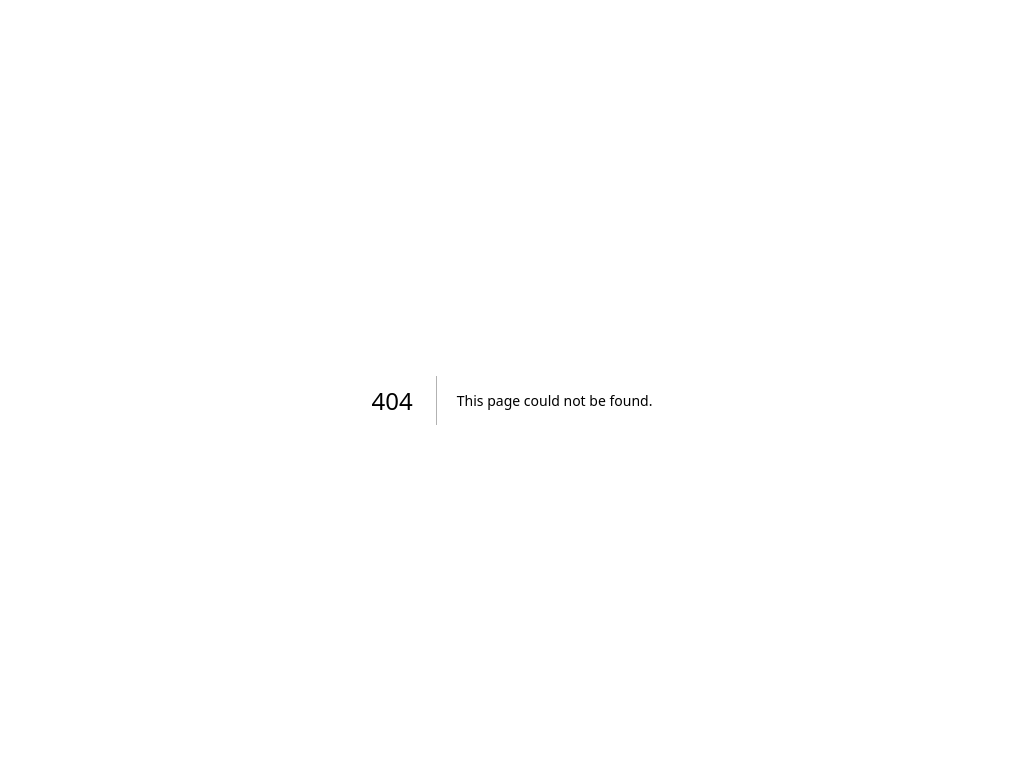
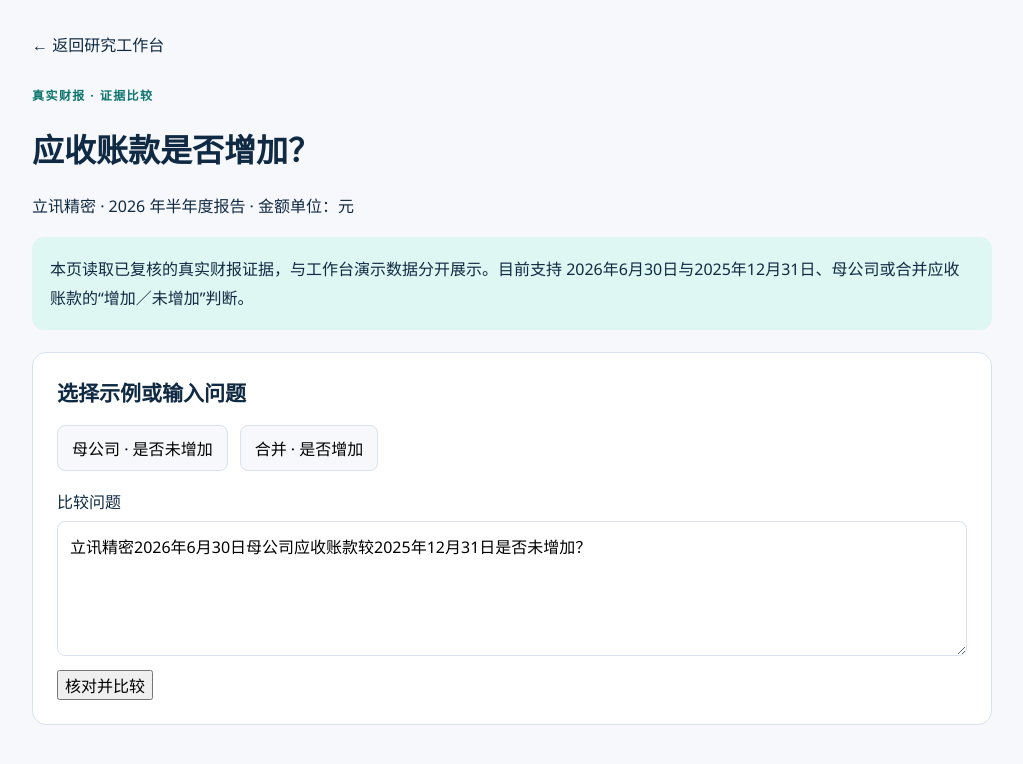
Before and after one commit to zsr66666-creative/finsentinel-financial-agent, a Next.js app in the folder frontend/: page /compare in a window 1280 px wide. Before the commit this address had no page. Shown: the top 764 px of the page, without its empty margins (128-1151 px from the left). Built offline with nearby package versions, Linux system fonts and the light colour scheme.

Commit message:
feat: add real-report evidence comparison page

```diff
--- /dev/null
+++ b/frontend/src/app/compare/page.tsx
@@ -0,0 +1,82 @@
+'use client';
+
+import Link from 'next/link';
+import { FormEvent, useState } from 'react';
+
+const example = (scope: string, relation: string) => `立讯精密2026年6月30日${scope}应收账款较2025年12月31日是否${relation}？`;
+type Result = {
+  status: string; claim_true: boolean | null; reason?: string;
+  current_period?: string; previous_period?: string; current_value?: string;
+  previous_value?: string; difference?: string; statement_scope?: string;
+  evidence_ids: string[]; evidence?: { chunk_id: string; page: number }[];
+};
+const reasons: Record<string, string> = {
+  unsupported_or_ambiguous_query: '问题不在当前支持范围内，或缺少明确的报表口径。请参考上方示例。',
+  period_not_reviewed: '该日期组合尚未完成证据复核，暂不能给出结论。',
+  missing_or_unverified_evidence: '所需证据缺失或来源校验未通过，暂不能给出结论。',
+};
+
+export default function ComparePage() {
+  const [question, setQuestion] = useState(example('母公司', '未增加'));
+  const [submitted, setSubmitted] = useState('');
+  const [result, setResult] = useState<Result | null>(null);
+  const [busy, setBusy] = useState(false);
+  const [error, setError] = useState('');
+
+  function change(value: string) { setQuestion(value); setResult(null); setError(''); }
+  async function submit(event: FormEvent) {
+    event.preventDefault();
+    if (busy || !question.trim()) return;
+    const controller = new AbortController();
+    const timeout = setTimeout(() => controller.abort(), 10000);
+    setBusy(true); setResult(null); setError(''); setSubmitted(question.trim());
+    try {
+      // An empty production base uses the same-origin Nginx API route.
+      const base = process.env.NEXT_PUBLIC_API_URL ?? '';
+      const response = await fetch(`${base}/api/v1/evidence/compare`, {
+        method: 'POST', headers: { 'Content-Type': 'application/json' },
+        body: JSON.stringify({ question: question.trim() }), signal: controller.signal,
+      });
+      if (!response.ok) throw new Error(response.status === 503 ? '证据服务暂不可用，请稍后重试。' : `请求失败（${response.status}），请稍后重试。`);
+      const body: Result = await response.json();
+      if (!['supported', 'needs_review'].includes(body.status) || !Array.isArray(body.evidence_ids) ||
+          (body.status === 'supported' && (typeof body.claim_true !== 'boolean' || !body.evidence_ids.length))) {
+        throw new Error('返回结果不完整，请稍后重试。');
+      }
+      setResult(body);
+    } catch (cause) {
+      setError(cause instanceof Error && cause.name === 'AbortError' ? '请求超时，请重试。' : cause instanceof Error ? cause.message : '网络连接失败，请重试。');
+    } finally { clearTimeout(timeout); setBusy(false); }
+  }
+
+  return <main className="comparison-page">
+    <Link href="/">← 返回研究工作台</Link>
+    <header><p className="eyebrow">真实财报 · 证据比较</p><h1>应收账款是否增加？</h1>
+      <p>立讯精密 · 2026 年半年度报告 · 金额单位：元</p></header>
+    <div className="comparison-note">本页读取已复核的真实财报证据，与工作台演示数据分开展示。目前支持 2026年6月30日与2025年12月31日、母公司或合并应收账款的“增加／未增加”判断。</div>
+    <section className="comparison-card">
+      <h2>选择示例或输入问题</h2>
+      <div className="comparison-examples">{[['母公司', '未增加'], ['合并', '增加']].map(([scope, relation]) =>
+        <button type="button" key={scope} disabled={busy} onClick={() => change(example(scope, relation))}>{scope} · 是否{relation}</button>)}</div>
+      <form onSubmit={submit}><label htmlFor="comparison-question">比较问题</label>
+        <textarea id="comparison-question" rows={4} maxLength={500} value={question} disabled={busy} onChange={e => change(e.target.value)} />
+        <button className="primary-button" type="submit" disabled={busy || !question.trim()}>{busy ? '正在核对证据…' : '核对并比较'}</button></form>
+    </section>
+    <div aria-live="polite" aria-busy={busy}>
+      {error && <p className="error" role="alert">{error} 未生成比较结论。</p>}
+      {result && <section className="comparison-card"><h2>{result.status === 'supported' ? '证据支持的比较结果' : '待复核'}</h2><p>{submitted}</p>
+        {result.status === 'needs_review' ? <p>{reasons[result.reason ?? ''] ?? '证据尚不足，暂不能给出结论。'}</p> : <>
+          <p className="comparison-verdict">{result.claim_true ? '是，该问题中的判断成立。' : '否，该问题中的判断不成立。'}</p>
+          <p>报表口径：{result.statement_scope === 'parent' ? '母公司' : '合并'}</p>
+          <dl className="comparison-values"><div><dt>{result.previous_period}</dt><dd>{result.previous_value} 元</dd></div>
+            <div><dt>{result.current_period}</dt><dd>{result.current_value} 元</dd></div>
+            <div><dt>本期 − 对比期</dt><dd>{result.difference} 元</dd></div></dl>
+          <h3>证据定位</h3><p>《立讯精密：2026年半年度报告》；以下为 PDF 阅读器物理页码。</p>
+          <ul>{result.evidence_ids.map(id => <li key={id}><code>{id}</code> · {id.includes('fulltext') || id.endsWith('s8') ? '报表标题' : '数值行'}
+            {result.evidence?.find(item => item.chunk_id === id) && ` · 第 ${result.evidence.find(item => item.chunk_id === id)!.page} 页`}</li>)}</ul>
+          <p>本结果基于指定报告的已复核日期、单位及口径，不代表未来预测。原始 PDF 尚未提供在线预览。</p>
+        </>}
+      </section>}
+    </div>
+  </main>;
+}
--- a/frontend/src/app/globals.css
+++ b/frontend/src/app/globals.css
@@ -9,6 +9,23 @@
   --danger: #b42318;
   --warning: #b54708;
 }
+
+.comparison-page { max-width: 1000px; margin: 0 auto; padding: 32px 20px; }
+.comparison-page header { margin: 30px 0 20px; }
+.comparison-page h2 { font-size: 21px; }
+.comparison-note { padding: 18px; background: #dff7f2; border-radius: 12px; line-height: 1.8; }
+.comparison-card { margin-top: 22px; padding: 24px; border: 1px solid var(--line); border-radius: 14px; background: white; }
+.comparison-examples { display: flex; flex-wrap: wrap; gap: 12px; margin: 18px 0; }
+.comparison-examples button { padding: 10px 14px; border: 1px solid var(--line); background: var(--paper); border-radius: 8px; }
+.comparison-card label { display: block; margin-bottom: 8px; }
+.comparison-card textarea { display: block; width: 100%; padding: 12px; font: inherit; line-height: 1.7; border: 1px solid var(--line); border-radius: 8px; margin-bottom: 14px; resize: vertical; }
+.comparison-card button:disabled { opacity: .6; cursor: wait; }
+.comparison-verdict { font-size: 21px; font-weight: bold; color: var(--accent); }
+.comparison-values { display: grid; grid-template-columns: repeat(auto-fit,minmax(210px,1fr)); gap: 16px; }
+.comparison-values div { padding: 16px; background: var(--paper); border-radius: 8px; }
+.comparison-values dd { margin: 8px 0 0; overflow-wrap: anywhere; }
+.comparison-card li { margin: 12px 0; overflow-wrap: anywhere; }
+.comparison-card p { line-height: 1.8; }
 
 * { box-sizing: border-box; }
 html, body { margin: 0; min-height: 100%; }
--- a/frontend/src/app/page.tsx
+++ b/frontend/src/app/page.tsx
@@ -1,6 +1,7 @@
 'use client';
 
 import { useEffect, useMemo, useState } from 'react';
+import Link from 'next/link';
 import { alertEmptyLabel, connectionStatusLabel, evidenceStatusLabel, filterAlerts, formatMetric, metricStateLabel, normalizeAlert, normalizeCollection, refreshLabel } from '@/lib/domain.mjs';
 import { riskCategory, workflowStages } from '@/lib/workflow';
 import { fixtureAlerts, fixtureCompanies, fixtureTrend } from '@/lib/fixtures';
@@ -135,7 +136,7 @@ export default function Workbench() {
       <a className="brand" href="#" onClick={e => { e.preventDefault(); setView('overview'); }}><span className="brand-mark">F<span /></span><span>FinSentinel<small>金融证据链研判平台</small></span></a>
       <div className="workspace"><span className="workspace-icon">研</span><span>消费电子研究组<small>RESEARCH WORKSPACE</small></span><span className="chevron">⌄</span></div>
       <div className="nav-caption">工作台</div>
-      <nav>{nav.map(n => <button key={n.id} className={`nav-item ${view === n.id ? 'active' : ''}`} onClick={() => { setView(n.id as View); setNotice(''); }}><span className="nav-icon">{n.icon}</span>{n.label}{n.id === 'review' && pending > 0 && <span className="nav-count">{pending}</span>}</button>)}</nav>
+      <nav>{nav.map(n => <button key={n.id} className={`nav-item ${view === n.id ? 'active' : ''}`} onClick={() => { setView(n.id as View); setNotice(''); }}><span className="nav-icon">{n.icon}</span>{n.label}{n.id === 'review' && pending > 0 && <span className="nav-count">{pending}</span>}</button>)}<Link className="nav-item" href="/compare"><span className="nav-icon">⇄</span>证据比较 · 真实财报</Link></nav>
       <div className="sidebar-bottom"><div className="health"><i />工作流引擎<span>{connected ? '已连接' : '演示'}</span></div><div className="profile"><span className="avatar">研</span><span>研究员<small>个人研究工作区</small></span><span>⌘</span></div></div>
     </aside>
 
```
Also changed, not shown: 1 other file (tests, documents, lock files or other folders).
